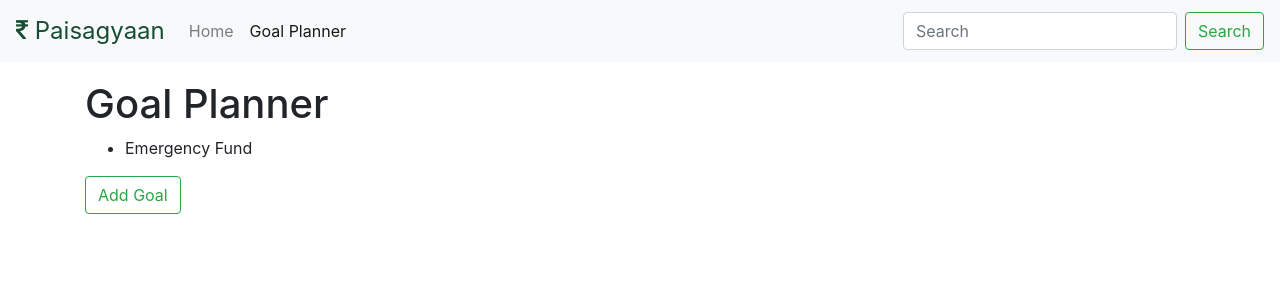
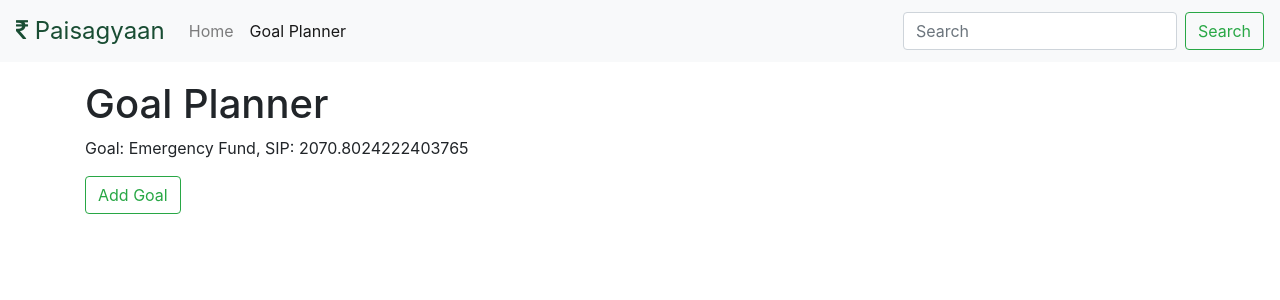
Before and after one commit to anupanup2001/gyaanibaba, an Angular app: page / in a window 1280 px wide. Shown: the top 300 px of the page. Built offline with nearby package versions, Linux system fonts and the light colour scheme.

Commit message:
Added goal component for individual goal

```diff
--- a/src/app/app.module.ts
+++ b/src/app/app.module.ts
@@ -4,12 +4,14 @@ import {HttpClientModule} from '@angular/common/http';
 
 import { AppComponent } from './app.component';
 import { GoalplannerComponent } from './goalplanner/goalplanner.component';
+import { GoalComponent } from './goalplanner/goal/goal.component';
 
 
 @NgModule({
   declarations: [
     AppComponent,
-    GoalplannerComponent
+    GoalplannerComponent,
+    GoalComponent
   ],
   imports: [
     BrowserModule,
--- a/src/app/goalplanner/goal.model.ts
+++ b/src/app/goalplanner/goal.model.ts
@@ -1,6 +1,39 @@
+export class AssumptionVariables {
+    inflation: number;
+    returnsEquity: number;
+    returnsDebt: number;
+    returnsPf: number;
+
+    constructor(inflation = 6, returnsEquity = 12, returnsDebt = 6, returnsPf = 7) {
+        this.inflation = inflation;
+        this.returnsEquity = returnsEquity;
+        this.returnsDebt = returnsDebt;
+        this.returnsPf = returnsPf;
+    }
+}
+export enum FundType {
+    Equity,
+    Debt,
+    PF
+}
+export class SIP {
+    currentValue: number;
+    sipValue = 0;
+    yearlyPctIncrementSIP = 0;
+    fundType: FundType = FundType.Equity;
+
+    constructor(currentValue: number,
+        sipValue = 0, yearlyPctIncrementSIP = 0, fundType = FundType.Equity) {
+        this.currentValue = currentValue;
+        this.sipValue = sipValue;
+        this.yearlyPctIncrementSIP = yearlyPctIncrementSIP;
+        this.fundType = fundType;
+    }
+}
 export class Goal {
     goalName: string;
     numOfMonthsToAchieve: number;
-    currentValue: number;
+    currentSIPs: SIP[] = new Array<SIP>();
+    goalSIP: SIP;
     inflation: number;
 }
--- /dev/null
+++ b/src/app/goalplanner/goal/goal.component.html
@@ -0,0 +1,3 @@
+<p>
+  Goal: {{goal.goalName}}, SIP: {{goal.goalSIP.sipValue}}
+</p>
--- /dev/null
+++ b/src/app/goalplanner/goal/goal.component.ts
@@ -0,0 +1,19 @@
+import { Component, OnInit, Input } from '@angular/core';
+import { Goal } from '../goal.model';
+
+@Component({
+  selector: 'app-goal',
+  templateUrl: './goal.component.html',
+  styleUrls: ['./goal.component.css']
+})
+export class GoalComponent implements OnInit {
+
+  @Input() goal: Goal;
+  constructor() { }
+
+  ngOnInit() {
+    console.log('Goal = ' + this.goal);
+    console.log(this.goal);
+  }
+
+}
--- a/src/app/goalplanner/goalplanner.component.html
+++ b/src/app/goalplanner/goalplanner.component.html
@@ -1,7 +1,9 @@
 <h1>Goal Planner</h1>
-<ul>
-  <li *ngFor="let goal of goals">{{goal.goalName}}</li>
-</ul>
+<app-goal
+  *ngFor="let goal of goals"
+  [goal]="goal">
+</app-goal>
+
 <button
   type="button"
   class="btn btn-outline-success"
--- a/src/app/goalplanner/goalplanner.component.ts
+++ b/src/app/goalplanner/goalplanner.component.ts
@@ -1,5 +1,5 @@
 import { Component, OnInit } from '@angular/core';
-import { Goal } from './goal.model';
+import { Goal, SIP, FundType } from './goal.model';
 
 @Component({
   selector: 'app-goalplanner',
@@ -11,7 +11,8 @@ export class GoalplannerComponent implements OnInit {
   constructor() {
     const goal = new Goal();
     goal.goalName = 'Emergency Fund';
-    goal.currentValue = 40000;
+    goal.currentSIPs.push(new SIP(40000, 0, 0, FundType.Equity));
+    goal.goalSIP = new SIP(0, Math.random() * (10000));
     goal.numOfMonthsToAchieve = 6;
     goal.inflation = 8;
     this.goals.push( goal);
@@ -23,6 +24,7 @@ export class GoalplannerComponent implements OnInit {
   addGoal() {
     const goal = new Goal();
     goal.goalName = 'Goal ' + (this.goals.length + 1);
+    goal.goalSIP = new SIP(0, Math.random() * (10000));
     this.goals.push(goal);
   }
 
```
Also changed, not shown: src/app/goalplanner/goal/goal.component.css (added), 1 other file (tests, documents, lock files or other folders).
